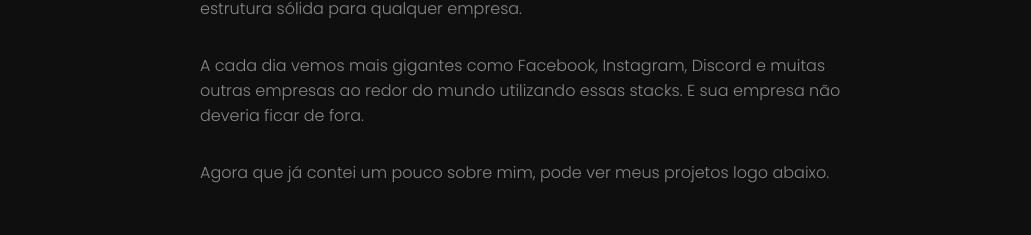
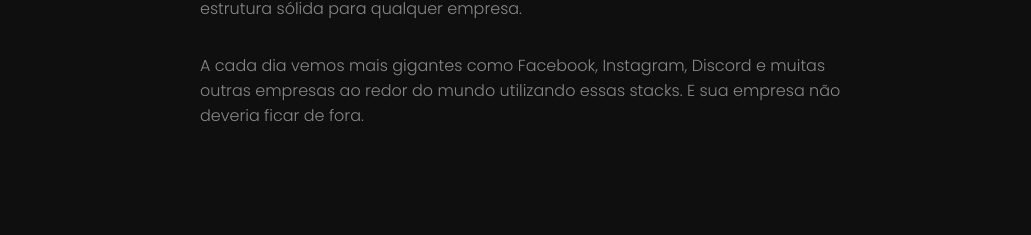
Before and after one commit to ryansldev/old-personal-website, a Next.js app: page / in a window 1280 px wide. Shown: the part 1319-1554 px from the top of the page, without its empty margins (115-1146 px from the left). Built offline with nearby package versions, Linux system fonts and the light colour scheme.

Commit message:
refactor: removing the last paragraph of about me section

```diff
--- a/pages/index.tsx
+++ b/pages/index.tsx
@@ -60,10 +60,6 @@ const Home: NextPage = () => {
               A cada dia vemos mais gigantes como Facebook, Instagram, Discord e
               muitas outras empresas ao redor do mundo utilizando essas stacks.
               E sua empresa não deveria ficar de fora.
-            </p>
-            <p>
-              Agora que já contei um pouco sobre mim, pode ver meus projetos
-              logo abaixo.
             </p>
           </div>
         </div>
```
